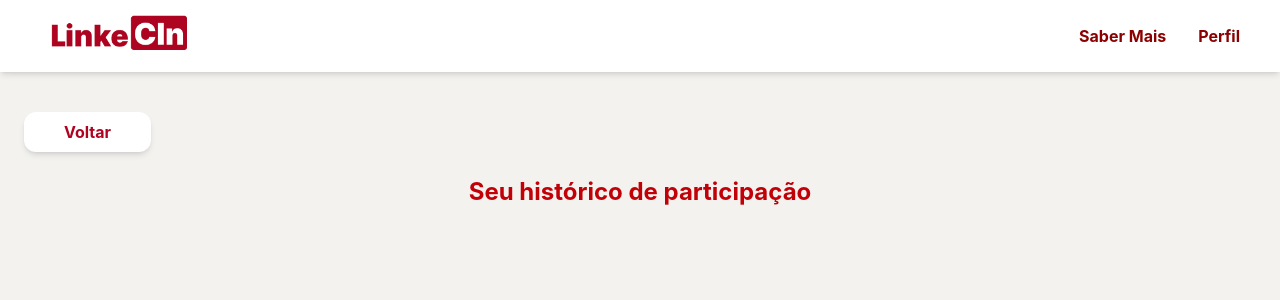
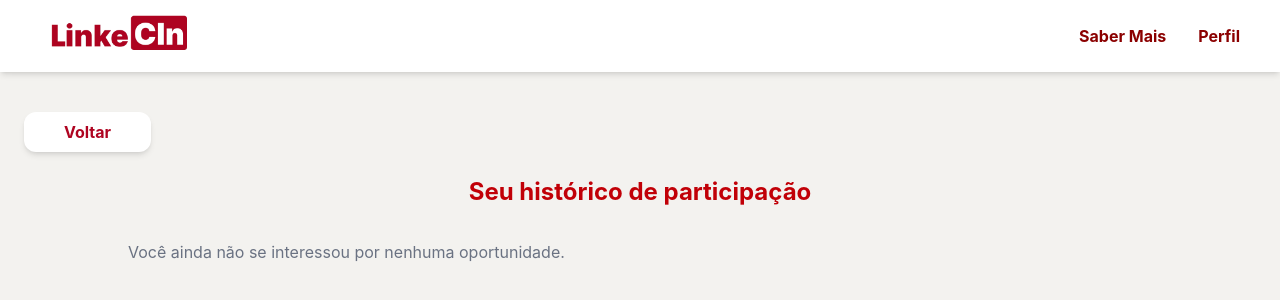
Before and after one commit to brenoafsa/IESI-LinkeCIn, a React (Vite) app in the folder frontend/: page /history in a window 1280 px wide. Shown: the top 300 px of the page. Built offline with nearby package versions, Linux system fonts and the light colour scheme.

Commit message:
com erro nas informações da postagem

```diff
--- a/frontend/src/pages/HistoryPage.jsx
+++ b/frontend/src/pages/HistoryPage.jsx
@@ -2,9 +2,35 @@ import { useNavigate } from 'react-router-dom';
 import { useState, useEffect } from 'react';
 import Opportunity from '../components/opportunity';
 import api from '../services/api';
+import { userAuth } from '../services/userAuth'; // garante que está importando corretamente
 
-function ParticipationHistory() {
+function HistoryPage() {
     const navigate = useNavigate();
+    const [oportunidades, setOportunidades] = useState([]);
+
+    useEffect(() => {
+        const fetchOportunidades = async () => {
+            try {
+                const token = userAuth.getAccessToken(); // pega o token do localStorage
+
+                if (!token) {
+                    console.error("Token não encontrado.");
+                    return;
+                }
+
+                // envia o token no body, como na página de analytics
+                const response = await api.post('/student/posts', {
+                    accessToken: token
+                });
+
+                setOportunidades(response.data);
+            } catch (error) {
+                console.error('Erro ao buscar oportunidades:', error);
+            }
+        };
+
+        fetchOportunidades();
+    }, []);
 
     return (
         <div className="w-full min-h-screen bg-mainbg px-6 py-10 flex flex-col items-center">
@@ -20,11 +46,18 @@ function ParticipationHistory() {
 
             <h1 className='text-2xl font-bold text-red-700 mb-8'>Seu histórico de participação</h1>
 
-            <div className="w-full max-w-5xl">
+            <div className="w-full max-w-5xl flex flex-col gap-4">
+                {oportunidades.length === 0 ? (
+                    <p className="text-gray-500">Você ainda não se interessou por nenhuma oportunidade.</p>
+                ) : (
+                    oportunidades.map((op) => (
+                        <Opportunity key={op.id} data={op} />
 
+                    ))
+                )}
             </div>
         </div>
     );
 }
 
-export default ParticipationHistory;
+export default HistoryPage;
```
